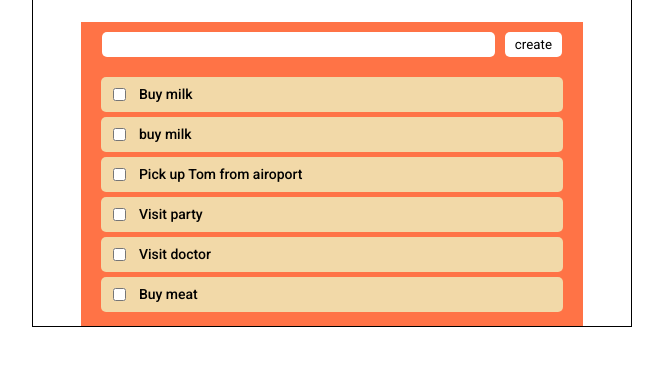
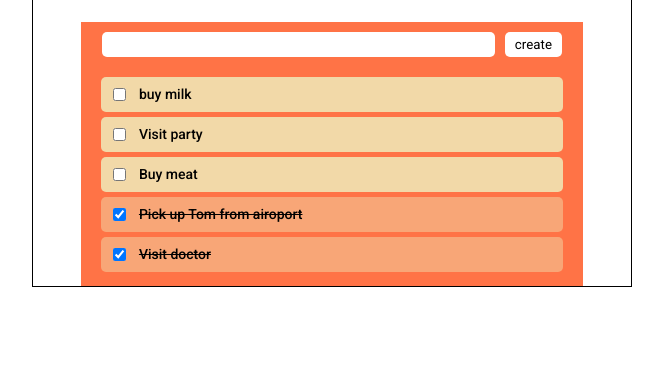
Before and after one commit to ArtemShakun/WhisperGitHub, a plain HTML site: page JavaScript/02 February/12.02.21/index.html in a window 1280 px wide. Shown: the part 81-446 px from the top of the page, without its empty margins (316-979 px from the left). Drawn offline with Linux system fonts and the light colour scheme.

Commit message:
12/02/21_JS_DOM1_lessons

```diff
--- a/JavaScript/02 February/12.02.21/index.html
+++ b/JavaScript/02 February/12.02.21/index.html
@@ -21,12 +21,7 @@
             </div>
 
             <ul class="todo__list__taks">
-               <li class="todo__list__taks__one-task">
 
-                  <input type="checkbox" name="" id="check" class='inputCheck'>
-                  <span>Buy milk</span>
-
-               </li>
             </ul>
 
          </div>
--- a/JavaScript/02 February/12.02.21/js/script.js
+++ b/JavaScript/02 February/12.02.21/js/script.js
@@ -1,27 +1,34 @@
 'use strict';
 
 const tasks = [
-   'buy milk',
-   'Pick up Tom from airoport',
-   'Visit party',
-   'Visit doctor',
-   'Buy meat',
+   { text: 'buy milk', done: false },
+   { text: 'Pick up Tom from airoport', done: true },
+   { text: 'Visit party', done: false },
+   { text: 'Visit doctor', done: true },
+   { text: 'Buy meat', done: false },
 ];
 
 
 const renderListItems = listItems => {
    const listElem = document.querySelector('.todo__list__taks');
 
-   const listItemElements = listItems.map(itemText => {
+   const listItemElements = listItems
+      .sort((a, b) => a.done - b.done)
+      .map(({ text, done }) => {
 
          const listItemElem = document.createElement('li');
          listItemElem.classList.add('todo__list__taks__one-task');
+         if (done) {
+            listItemElem.classList.add('completed')
+         }
 
          const span = document.createElement('span');
-      span.append(itemText)
+
+         span.append(text)
 
          const checkbox = document.createElement('input');
          checkbox.setAttribute('type', 'checkbox');
+         checkbox.checked = done;
 
 
 
```
Lines whose indentation alone changed are shown as unchanged.
